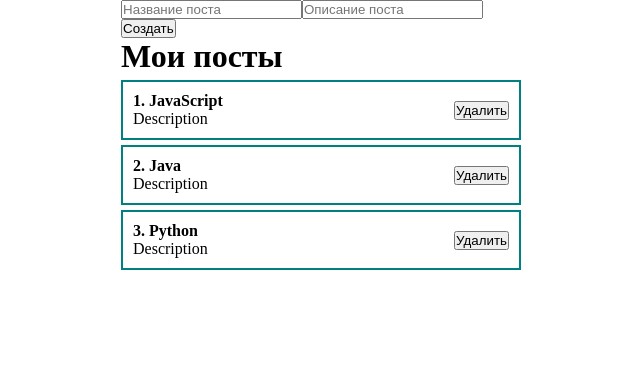
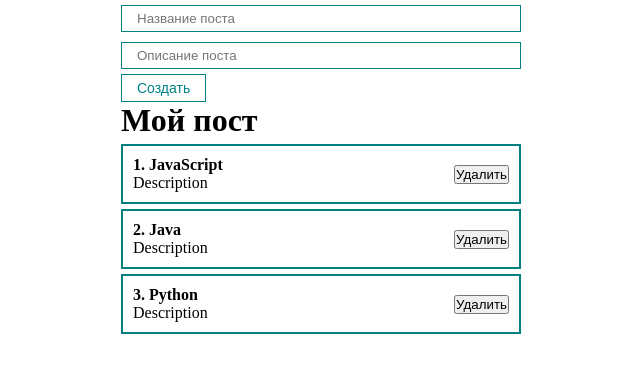
Before and after one commit to dimaNuts/ReactStudy, a React (Create React App) app in the folder my-app/: page / in a window 1280 px wide. Shown: the top 372 px of the page, without its empty margins (319-959 px from the left). Built offline with nearby package versions, Linux system fonts and the light colour scheme.

Commit message:
Create component MyInput
*add MyInput in App.js
*create MyInput.module.css
*add MyInput.module.css in MyInput.jsx
*add MyButton in App.js
*correct title Мой пост

```diff
--- a/my-app/src/App.js
+++ b/my-app/src/App.js
@@ -1,6 +1,9 @@
 import React, {useState} from 'react';
 import './styles/App.css';
 import PostList from './components/PostList';
+import MyButton from './components/UI/button/MyButton';
+import MyInput from './components/UI/input/MyInput';
+
 
 function App() {
   const [posts, setPosts] = useState(
@@ -13,11 +16,11 @@ function App() {
   return (
     <div className="App">
       <form>
-        <input type="text" placeholder="Название поста"/>
-        <input type="text" placeholder="Описание поста"/>
-        <button>Создать</button>
+        <MyInput type="text" placeholder="Название поста"/>
+        <MyInput type="text" placeholder="Описание поста"/>
+        <MyButton>Создать</MyButton>
       </form>
-      <PostList posts={posts} title='Мои посты'/>
+      <PostList posts={posts} title='Мой пост'/>
     </div>
   );
 }
--- /dev/null
+++ b/my-app/src/components/UI/input/MyInput.jsx
@@ -0,0 +1,11 @@
+import React from 'react';
+import classes from './MyInput.module.css'
+
+
+const MyInput = (props) => {
+  return (
+    <input className={classes.myInput} {...props}/>
+    );
+};
+
+export default MyInput;
--- /dev/null
+++ b/my-app/src/components/UI/input/MyInput.module.css
@@ -0,0 +1,6 @@
+.myInput {
+  width: 100%;
+  padding: 5px 15px;
+  margin: 5px 0;
+  border: 1px solid teal;
+}
```
